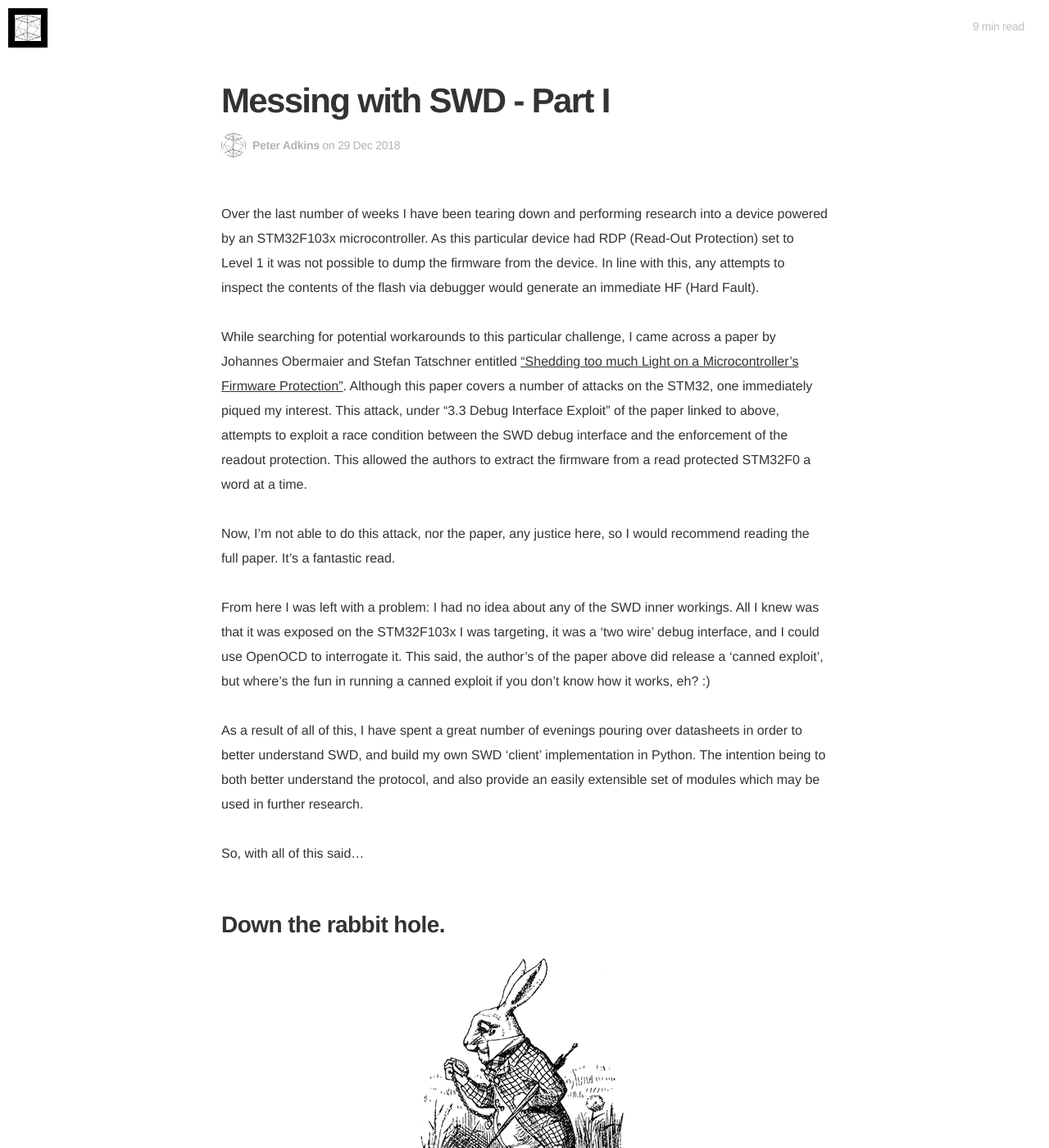
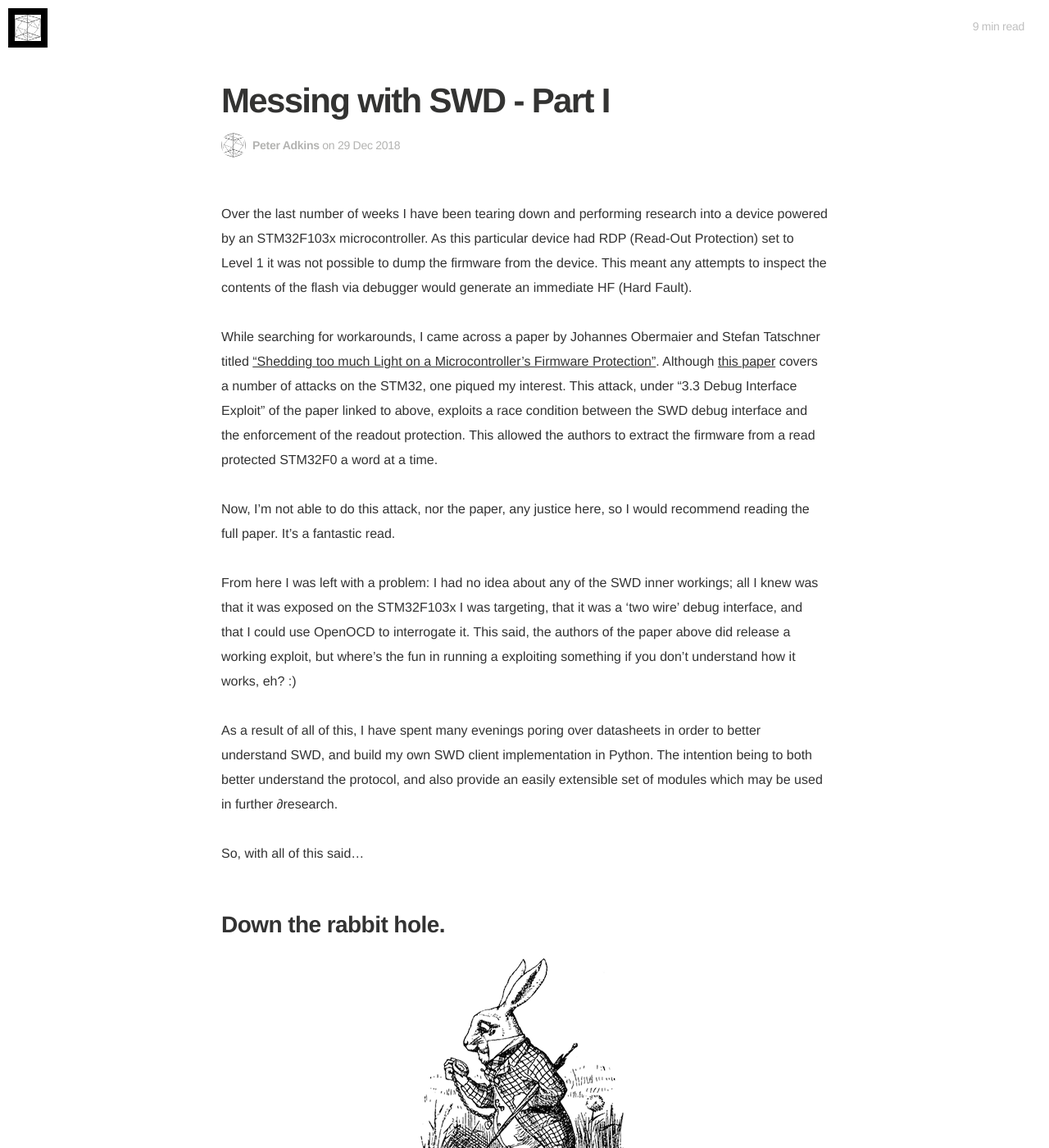
Before and after one commit to darkarnium/darkarnium.github.io, a Jekyll site: the page built from _posts/2018-12-29-Messing-with-SWD-Part-I.md, in a window 1280 px wide and 1400 px high. Shown: the whole window at 82% size. Built offline with Jekyll 4.4.1, drawn with Linux system fonts in a browser that asks for light colours; nearby versions of some CDN libraries; some web fonts are replaced; some of the changed text lies outside the part shown.

Commit message:
Many spelling, grammar, and formatting changes. Thanks @SiouxDenim!

```diff
--- a/_posts/2018-12-29-Messing-with-SWD-Part-I.md
+++ b/_posts/2018-12-29-Messing-with-SWD-Part-I.md
@@ -8,35 +8,34 @@ image:
 
 Over the last number of weeks I have been tearing down and performing research
 into a device powered by an STM32F103x microcontroller. As this particular
-device had RDP (Read-Out Protection) set to Level 1 it was not possible to dump
-the firmware from the device. In line with this, any attempts to inspect the
+device had RDP (Read-Out Protection) set to Level 1 it was not possible to
+dump the firmware from the device. This meant any attempts to inspect the
 contents of the flash via debugger would generate an immediate HF (Hard Fault).
 
-While searching for potential workarounds to this particular challenge, I came
-across a paper by Johannes Obermaier and Stefan Tatschner entitled ["Shedding
-too much Light on a Microcontroller’s Firmware Protection"](https://www.aisec.fraunhofer.de/en/FirmwareProtection.html).
-Although this paper covers a number of attacks on the STM32, one immediately
-piqued my interest. This attack, under "3.3 Debug Interface Exploit" of the
-paper linked to above, attempts to exploit a race condition between the SWD
-debug interface and the enforcement of the readout protection. This allowed
-the authors to extract the firmware from a read protected STM32F0 a word at
-a time.
+While searching for workarounds, I came across a paper by Johannes Obermaier
+and Stefan Tatschner titled ["Shedding too much Light on a Microcontroller’s Firmware Protection"](https://www.aisec.fraunhofer.de/en/FirmwareProtection.html).
+Although [this paper](https://www.aisec.fraunhofer.de/content/dam/aisec/ResearchExcellence/woot17-paper-obermaier.pdf)
+covers a number of attacks on the STM32, one piqued my interest. This attack,
+under "3.3 Debug Interface Exploit" of the paper linked to above, exploits a
+race condition between the SWD debug interface and the enforcement of the
+readout protection. This allowed the authors to extract the firmware from a
+read protected STM32F0 a word at a time.
 
 Now, I'm not able to do this attack, nor the paper, any justice here, so I
 would recommend reading the full paper. It's a fantastic read.
 
 From here I was left with a problem: I had no idea about any of the SWD inner
-workings. All I knew was that it was exposed on the STM32F103x I was targeting,
-it was a 'two wire' debug interface, and I could use OpenOCD to interrogate it.
-This said, the author's of the paper above did release a 'canned exploit', but
-where's the fun in running a canned exploit if you don't know how it works, eh?
-:)
+workings; all I knew was that it was exposed on the STM32F103x I was
+targeting, that it was a 'two wire' debug interface, and that I could use
+OpenOCD to interrogate it. This said, the authors of the paper above did
+release a working exploit, but where's the fun in running a exploiting
+something if you don't understand how it works, eh? :)
 
-As a result of all of this, I have spent a great number of evenings pouring
-over datasheets in order to better understand SWD, and build my own SWD
-'client' implementation in Python. The intention being to both better
-understand the protocol, and also provide an easily extensible set of modules
-which may be used in further research.
+As a result of all of this, I have spent many evenings poring over datasheets
+in order to better understand SWD, and build my own SWD client implementation
+in Python. The intention being to both better understand the protocol, and
+also provide an easily extensible set of modules which may be used in further
+∂research.
 
 So, with all of this said...
 
@@ -44,25 +43,24 @@ So, with all of this said...
 
 ![Well... Fuck.](/assets/article_images/2018/400px-Down_the_Rabbit_Hole.png){: .center-image }
 
-This series of posts detail my 'down the rabbit hole' encounters with SWD,
-how the protocol functions, notable caveats, and how to bend it to your will.
-As these posts have been compiled by collating notes, there is a chance that
-there may be errors present. If you identify any such issues, please reach out
-and I will ensure they are corrected - with credit, of course! :)
+This series of posts will detail my encounters with SWD, specifically: how the
+protocol functions, notable caveats, and how to bend it to your will. As these
+posts have been compiled by collating notes, there may be errors present. If
+you see any problems please reach out and I will ensure they are corrected -
+with credit, of course! :)
 
 Finally, a quick disclaimer as to the content of these posts:
 
-> Before acting on any information below, you should ensure that all parameters
-> have been validated against the official documentation before use! Failure to
-> do so could lead to device damage, and will most certainly lead to undefined
-> behaviour.
+> Before acting on any information below, you should ensure that all
+> parameters have been validated against the official documentation before
+> use! Failure to do so could lead to device damage, and will most certainly
+> lead to undefined behaviour.
 
 ## SWD?
 
-Serial Wire Debug (SWD) is an alternate 'debugging interface' to JTAG. This
-interface can be used, with an appropriate debugger, to perform a number
-of useful operations; a number which have been detailed below, though this
-is by no means an exhaustive list.
+Serial Wire Debug (SWD) is an alternate debugging interface to JTAG. This
+interface can be used, with an appropriate debugger, to perform a number of
+useful operations, such as:
 
   * Debug microprocessor cores (MCUs) attached to the system.
     * This includes display and modification of registers and memory.
@@ -72,8 +70,8 @@ is by no means an exhaustive list.
   * Access JTAG interfaces of devices attached to the system.
     * This requires an appropriate `JTAG-AP` Access Port (`AP`).
 
-This post is written regarding SWD as it exists in ADI v5 (ARM Debug Interface),
-per [ARM IHI 0031C](https://static.docs.arm.com/ihi0031/c/IHI0031C_debug_interface_as.pdf).
+This post is written regarding SWD as it exists in ADI v5 (ARM Debug
+Interface), per [ARM IHI 0031C](https://static.docs.arm.com/ihi0031/c/IHI0031C_debug_interface_as.pdf).
 
 ### Lines
 
@@ -114,25 +112,25 @@ An important caveat to note when working with SWD - per section 4.2.4 of
 
 > All data values in SWD operations are transferred LSB first.
 
-As a result of this, data on the `SWDIO` line will appear to be 'backwards'
-if read with a debugger which doesn't automatically flip the bit order. For
-the accustomed, this simply means that the least significant bit (LSB) will
-be placed on the wire FIRST, instead of last.
+As a result of this, data on the `SWDIO` line will appear to be backwards if
+read with a debugger which doesn't automatically flip the bit order; meaning
+that the least significant bit (LSB) will be placed on the wire FIRST,
+instead of last.
 
 In order to better explain, consider the following example:
 
 ![](/assets/article_images/2018/SWD-Bit-Order.png){: .center-image }
 
-The last clock cycle is being 'ignored' here (hence the `X`), as in this
-context it would be interpreted as a 'turn round' sequence by the host. This
-will be covered later, but this is why we're only interpreting THREE bits
-when there are four in the diagram! :)
+The last clock cycle is being ignored here (hence the `X`), as in this context
+it would be interpreted as a turnround sequence by the host. This will be
+covered later, but this is why we're only interpreting THREE bits when there
+are four in the diagram! :)
 
 In line with the above diagram, and assuming that this was an SWD `ACK` packet
-written onto `SWDIO` by the target, a value of `0b001` would be read
-by the host. If taken at face value, and as it appeared on the wire,
-this response would indicate an SWD ACK `OK` (`0b001`) was being sent in
-response to our most recent request. However...
+written onto `SWDIO` by the target, a value of `0b001` would be read by the
+host. If taken at face value, and as it appeared on the wire, this response
+would indicate an SWD ACK `OK` (`0b001`) was being sent in response to our
+most recent request. However...
 
 **THIS IS NOT THE CASE, THE RESPONSE IS ACTUALLY AN SWD ACK `FAULT` (`0b100`).**
 
@@ -146,15 +144,15 @@ order of the bits:
 
 ### `DP` vs `AP` vs `DAP`?!
 
-Before we continue, it's important to clarify a few terms used heavily
-throughout, namely port types:
+Before we continue, we should clarify a few terms used heavily throughout,
+namely port types:
 
   * **Debug Port (DP).**
     * The interface to which the debugger is physically connected.
     * Provides external access to the system.
   * **Access Port (AP).**
     * Exist within the system and are accessed externally via a Debug Port (`DP`).
-    * Though there may be more, there WILL be at least one `AP` in given system.
+    * Though there may be more, there **WILL** be at least one `AP` in given system.
     * The `AP` to interact with is specified via the `APSEL` value in the `DP`
       `SELECT` register.
   * **Debug Access Port (DAP).**
@@ -165,7 +163,7 @@ by the following diagram:
 
 ![](/assets/article_images/2018/SWD-System.png){: .center-image }
 
-In the above diagram, `SWD` represents the `SWD` protocol being 'spoken' over a
+In the above diagram, `SWD` represents the `SWD` protocol being spoken over a
 set of two wires.
 
 ### Packets
@@ -200,11 +198,11 @@ depending on whether this was a read or write request:
     * One 'turn round' would be inserted after the request header is written.
     * One 'turn round' would be inserted after the ACK is written.
 
-As to its purpose, this sequence is needed to transfer control of the `SWDIO`
-line between host and target. This is required due to `SWDIO` being driven
-by either host or target. This sequence is used as a sort of 'give way'
-signal to avoid both host and target attempting to write to `SWDIO`
-simultaneously (which would cause contention).
+This sequence is needed to transfer control of the `SWDIO`
+line between host and target as `SWDIO` being driven
+by either host or target. The turnround sequence is used to yield control and
+avoid both host and target attempting to write to `SWDIO` simultaneously
+(which would cause contention).
 
 One caveat to note here is that in the case of a request failure, the payload
 may be omitted and only the ACK returned.
@@ -245,13 +243,14 @@ Consider the following examples:
 
 ![](/assets/article_images/2018/SWD-0b10100101.png){: .center-image }
 
-This above would indicate a `READ` request of the `DP` `IDR` register (`0b00`).
+This above would indicate a `READ` request of the `DP` `IDR` register
+(`0b00`).
 
 ![](/assets/article_images/2018/SWD-0b10001101.png){: .center-image }
 
 This would indicate a `WRITE` request to the `DP` `SELECT` register (`0b10`).
-Once again, the `ADDR` of the `SELECT` register is LSB first, so `0b10` becomes
-`0b01` on the wire.
+Once again, the `ADDR` of the `SELECT` register is LSB first, so `0b10`
+becomes `0b01` on the wire.
 
 #### Acknowledgement (ACK)
 
@@ -272,8 +271,8 @@ The mapping of valid responses of an ACK are as follows:
   * "Something went wrong."
   * This will appear on the wire LSB first (`0b001`).
 
-One caveat for the `FAULT` response is that when a `DP` has responded with this
-result, the `DP` will only then reply to:
+One caveat for the `FAULT` response is that when a `DP` has responded with
+this result, the `DP` will only then reply to:
 
   * `READ` of the `DP` `IDP` register.
     * Used to identify the device.
@@ -286,7 +285,8 @@ result, the `DP` will only then reply to:
 
 The logical mapping inside of the payload will differ depending on the type of
 request, however both read and write payloads look the same on the wire from
-a conceptual standpoint. This format is as follows - per section 4.3 of [ARM IHI 0031C](https://static.docs.arm.com/ihi0031/c/IHI0031C_debug_interface_as.pdf):
+a conceptual standpoint. This format is as follows - per section 4.3 of
+[ARM IHI 0031C](https://static.docs.arm.com/ihi0031/c/IHI0031C_debug_interface_as.pdf):
 
 ![Payload](/assets/article_images/2018/SWD-Request-Payload.png){: .center-image }
 
```
Also changed, not shown: other parts of _posts/2018-12-29-Messing-with-SWD-Part-I.md (+21 -15 lines).
